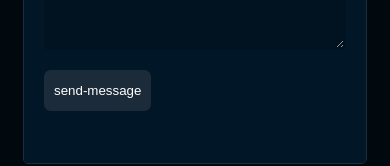
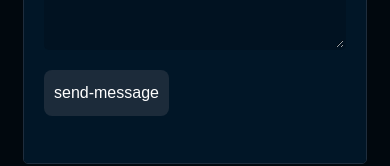
Before and after one commit to Bcantrell1/briancantrell.me, a Next.js app: page /en/contact in a window 390 px wide. Shown: the part 665-831 px from the top of the page. Built offline with nearby package versions, Linux system fonts and the light colour scheme.

Commit message:
Form adjustments for mobile

```diff
--- a/components/contact/contactform.module.scss
+++ b/components/contact/contactform.module.scss
@@ -4,6 +4,7 @@
 	width: calc(100% - 300px);
 	display: flex;
 	flex-wrap: wrap;
+	gap: 10px;
 	position: absolute;
 	top: 0;
 	height: calc(100vh - 180px);
@@ -34,6 +35,11 @@
 		left: 300px;
 	}
 
+
+	.buttonStyle {
+		font-size: 1rem;
+	}
+
 	.messaging {
 		display: flex;
 		flex-direction: column;
@@ -56,6 +62,7 @@
 			margin-bottom: 20px;
 			line-height: 1.6;
 		}
+
 	}
 
 	.thankYou {
```
